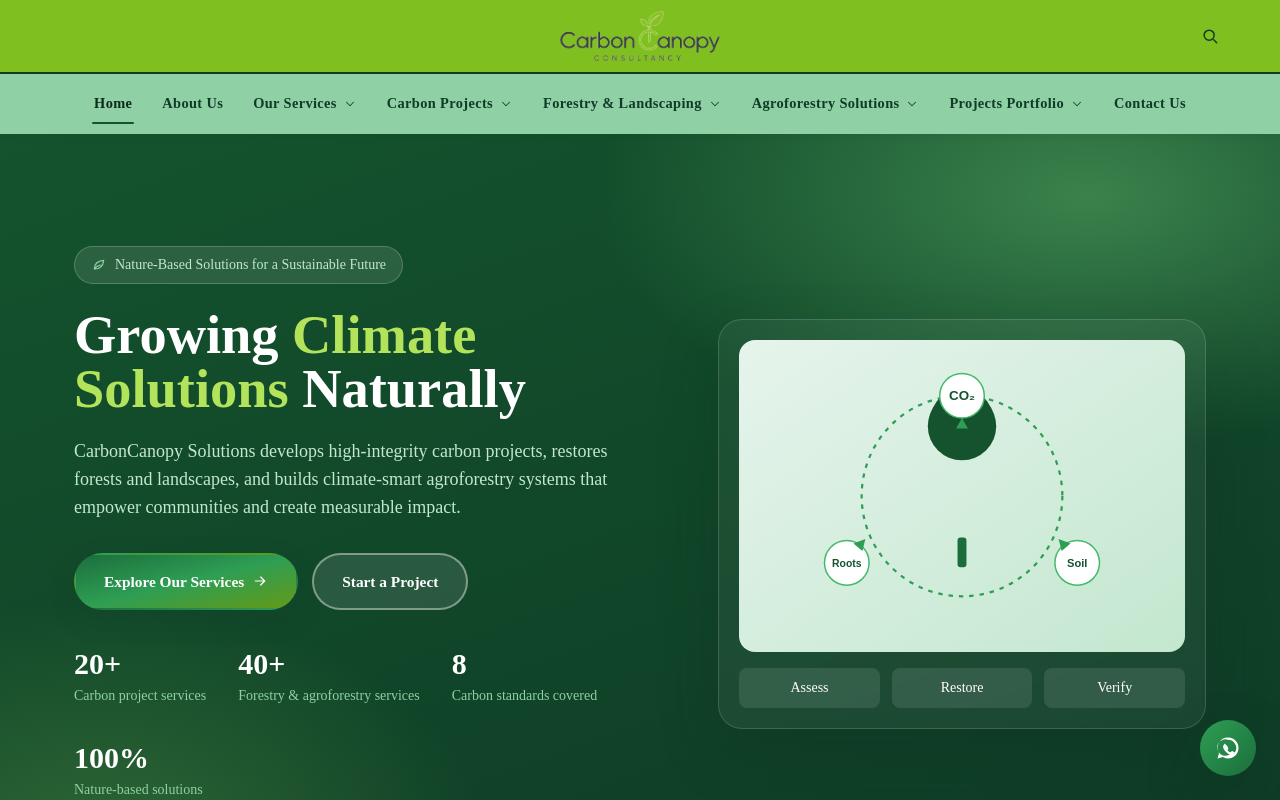
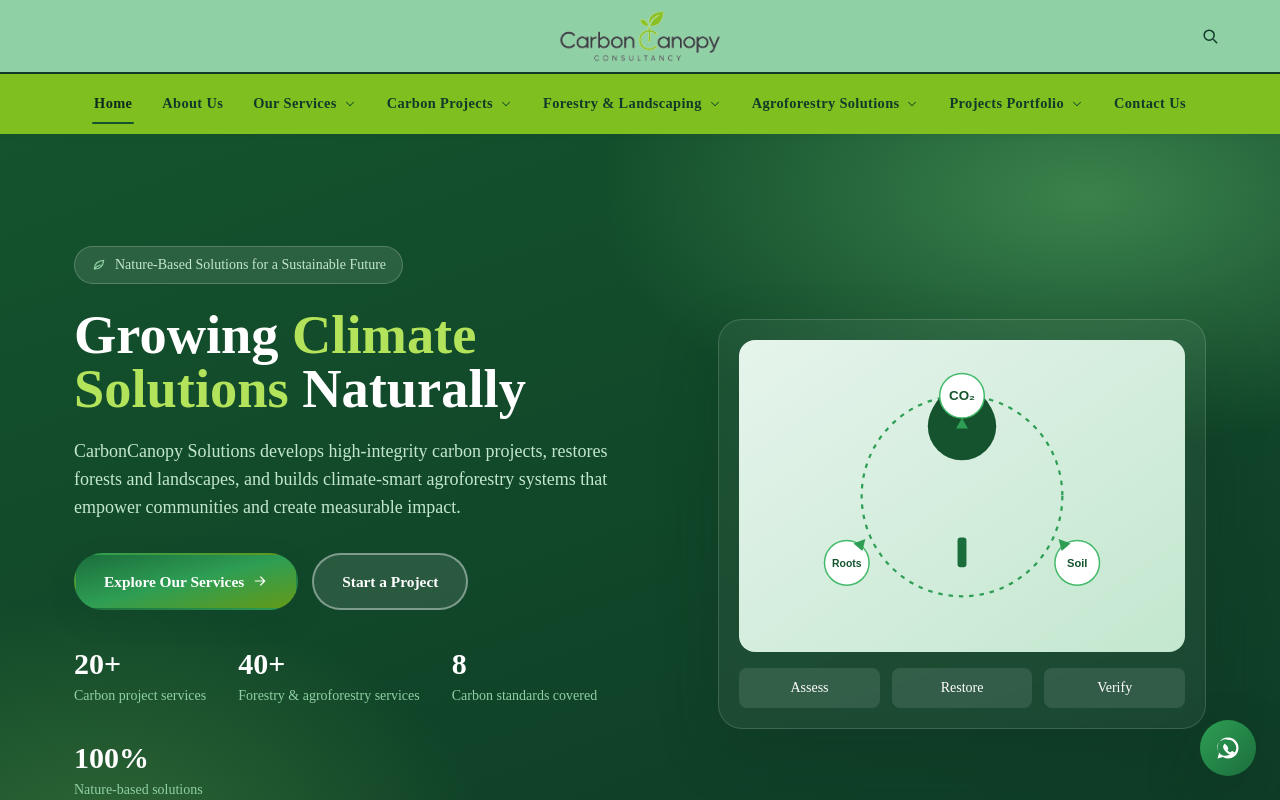
Before and after one commit to creda-cmd/carbon-canopy, a React (Vite) app in the folder client/: page / in a window 1280 px wide. Shown: the top 800 px of the page. Built offline with nearby package versions, Linux system fonts and the light colour scheme.

Commit message:
Swap header bands: top forest-200, nav lime-500

```diff
--- a/client/src/components/Navbar.jsx
+++ b/client/src/components/Navbar.jsx
@@ -83,8 +83,8 @@ export default function Navbar() {
         scrolled ? "shadow-md" : "shadow-sm"
       }`}
     >
-      {/* Top band (logo) — solid lime green, with a forest-green divider line below */}
-      <div className="border-b-2 border-forest-800 bg-lime-500">
+      {/* Top band (logo) — soft forest green, with a forest-green divider line below */}
+      <div className="border-b-2 border-forest-800 bg-forest-200">
       <div className="container-cc relative flex h-[72px] items-center justify-center">
         <button
           className="absolute left-0 grid h-11 w-11 place-items-center rounded-[10px] lg:hidden"
@@ -118,8 +118,8 @@ export default function Navbar() {
       </div>
       </div>
 
-      {/* Desktop nav row (quick links) — solid forest green */}
-      <nav className="hidden bg-forest-200 lg:block">
+      {/* Desktop nav row (quick links) — solid lime green */}
+      <nav className="hidden bg-lime-500 lg:block">
         <ul className="container-cc flex flex-nowrap items-center justify-center gap-0.5 py-1.5" ref={dropRef}>
           {navLinks.map((l) =>
             l.children ? (
```
